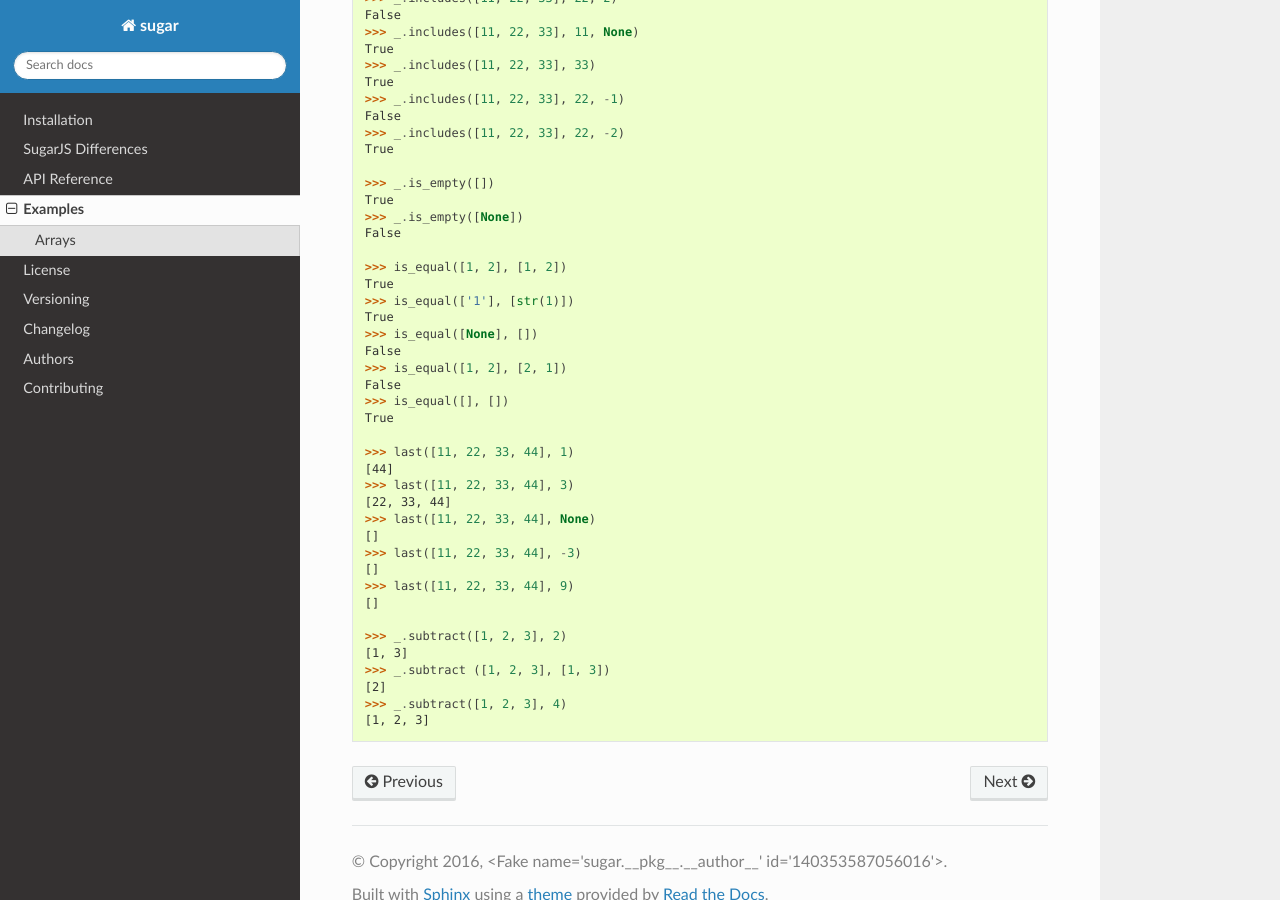
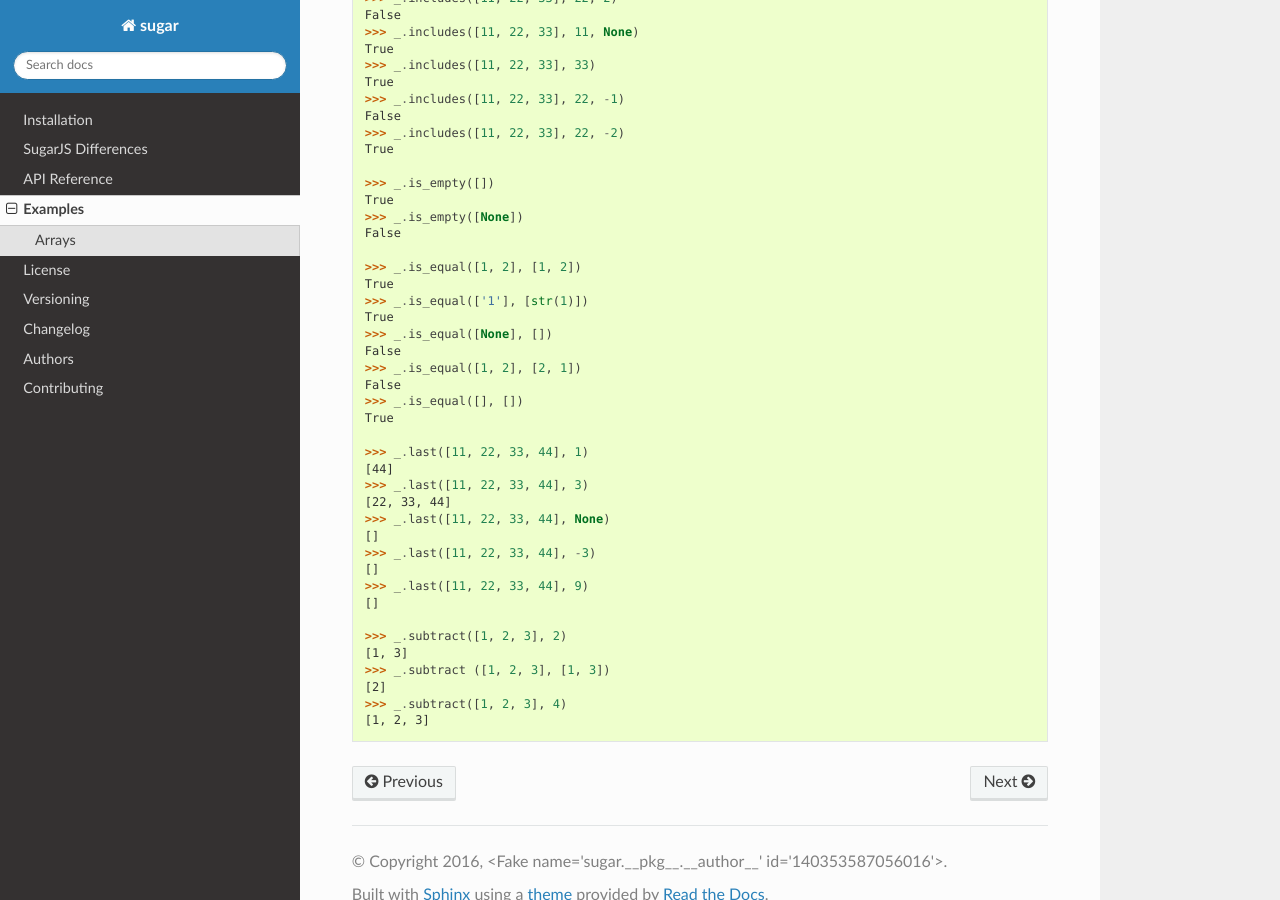
Before and after one commit to bharadwajyarlagadda/sugar.py, a Sphinx documentation site: the page built from docs/example.rst, in a window 1280 px wide and 900 px high, scrolled down 1700 px. Built offline with Sphinx 7.4.7 and the Read the Docs theme 2.0.0, drawn with Linux system fonts in a browser that asks for light colours; the version number could not be read and is left out.

```diff
--- a/docs/example.rst
+++ b/docs/example.rst
@@ -111,26 +111,26 @@ Arrays
     >>> _.is_empty([None])
     False
 
-    >>> is_equal([1, 2], [1, 2])
+    >>> _.is_equal([1, 2], [1, 2])
     True
-    >>> is_equal(['1'], [str(1)])
+    >>> _.is_equal(['1'], [str(1)])
     True
-    >>> is_equal([None], [])
+    >>> _.is_equal([None], [])
     False
-    >>> is_equal([1, 2], [2, 1])
+    >>> _.is_equal([1, 2], [2, 1])
     False
-    >>> is_equal([], [])
+    >>> _.is_equal([], [])
     True
 
-    >>> last([11, 22, 33, 44], 1)
+    >>> _.last([11, 22, 33, 44], 1)
     [44]
-    >>> last([11, 22, 33, 44], 3)
+    >>> _.last([11, 22, 33, 44], 3)
     [22, 33, 44]
-    >>> last([11, 22, 33, 44], None)
+    >>> _.last([11, 22, 33, 44], None)
     []
-    >>> last([11, 22, 33, 44], -3)
+    >>> _.last([11, 22, 33, 44], -3)
     []
-    >>> last([11, 22, 33, 44], 9)
+    >>> _.last([11, 22, 33, 44], 9)
     []
 
     >>> _.subtract([1, 2, 3], 2)
```
